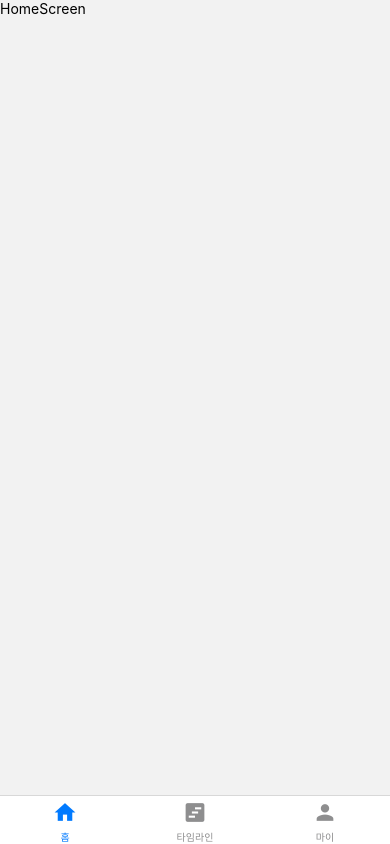
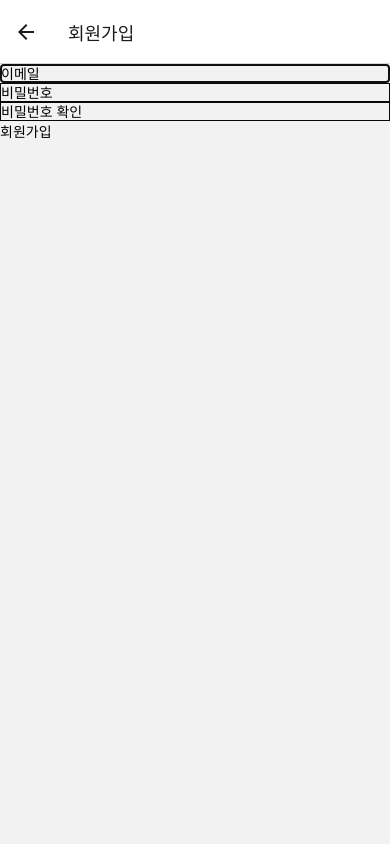
Before and after one commit to kot8585/todo-timer, a React Native app: screen /SignUpScreen in a window 390 px wide. Built offline with nearby package versions, Linux system fonts and the light colour scheme.

Commit message:
회원가입, 로그인 페이지 만듬

```diff
--- a/App.tsx
+++ b/App.tsx
@@ -1,13 +1,13 @@
+import {NavigationContainer} from '@react-navigation/native';
 import React from 'react';
 import {StatusBar} from 'react-native';
-import BottomTaps from './src/navigation/BottomTaps';
-import {NavigationContainer} from '@react-navigation/native';
+import RootStack from './src/navigation/RootStack';
 
 function App(): React.JSX.Element {
   return (
     <NavigationContainer>
       <StatusBar />
-      <BottomTaps />
+      <RootStack />
     </NavigationContainer>
   );
 }
--- /dev/null
+++ b/lib/auth.js
@@ -0,0 +1,17 @@
+import auth from '@react-native-firebase/auth';
+
+export function signIn({email, password}) {
+  return auth().signInWithEmailAndPassword(email, password);
+}
+
+export function signUp({email, password}) {
+  return auth().createUserWithEmailAndPassword(email, password);
+}
+
+export function subscribeAuth({email, password}) {
+  return auth().onAuthStateChanged(email, password);
+}
+
+export function signOut({email, password}) {
+  return auth().signOut(email, password);
+}
--- a/package.json
+++ b/package.json
@@ -11,6 +11,7 @@
   },
   "dependencies": {
     "@react-native-firebase/app": "^19.0.1",
+    "@react-native-firebase/auth": "^19.0.1",
     "@react-navigation/bottom-tabs": "^6.5.16",
     "@react-navigation/native": "^6.1.14",
     "@react-navigation/native-stack": "^6.9.22",
--- /dev/null
+++ b/src/components/UnderlineInput.jsx
@@ -0,0 +1,18 @@
+import React from 'react';
+import {TextInput, TextInputProps} from 'react-native';
+
+// interface UnderlineInputProps extends TextInputProps {
+//   ref: any;
+// }
+
+function UnderlineInput({...props}, ref) {
+  return (
+    <TextInput
+      {...props}
+      ref={ref}
+      style={{borderColor: '#080808', borderWidth: 1}}
+    />
+  );
+}
+
+export default React.forwardRef(UnderlineInput);
--- /dev/null
+++ b/src/navigation/RootStack.tsx
@@ -0,0 +1,29 @@
+import {createNativeStackNavigator} from '@react-navigation/native-stack';
+import React from 'react';
+import LogInScreen from '../screens/SignInScreen';
+import SignUpScreen from '../screens/SignUpScreen';
+import BottomTaps from './BottomTaps';
+
+const Stack = createNativeStackNavigator();
+
+export default function RootStack() {
+  return (
+    <Stack.Navigator>
+      <Stack.Screen
+        name="LogInScreen"
+        component={LogInScreen}
+        options={{title: '로그인'}}
+      />
+      <Stack.Screen
+        name="SignUpScreen"
+        component={SignUpScreen}
+        options={{title: '회원가입'}}
+      />
+      <Stack.Screen
+        name="BottomTaps"
+        component={BottomTaps}
+        options={{headerShown: false}}
+      />
+    </Stack.Navigator>
+  );
+}
--- /dev/null
+++ b/src/screens/SignInScreen.tsx
@@ -0,0 +1,50 @@
+import React, {useState} from 'react';
+import {Pressable, SafeAreaView, Text, View} from 'react-native';
+import UnderlineInput from '../components/UnderlineInput';
+
+export default function LogInScreen({navigation}: any) {
+  //파라미터로 navigation을 받아오는거랑 const navigation = useNavigation()을 쓰는거랑 뭐가 다르지
+
+  const [form, setForm] = useState({
+    email: '',
+    password: '',
+    confirmPassword: '',
+  });
+
+  const handleChangeText = (name: string, value: string) => {
+    setForm({...form, [name]: value});
+  };
+
+  const handleSubmit = () => {
+    console.log('회원가입 form 출력', form);
+  };
+
+  return (
+    <SafeAreaView>
+      <UnderlineInput
+        placeholder="이메일"
+        value={form.email}
+        onChangeText={(text: string) => handleChangeText('email', text)}
+      />
+      <UnderlineInput
+        placeholder="비밀번호"
+        value={form.password}
+        onChangeText={(text: string) => handleChangeText('password', text)}
+      />
+      <Pressable onPress={handleSubmit}>
+        <Text>로그인</Text>
+      </Pressable>
+      <View style={{flexDirection: 'row'}}>
+        <Pressable onPress={() => navigation.navigate('SignUpScreen')}>
+          <Text>회원가입</Text>
+        </Pressable>
+        <Pressable>
+          <Text>비밀번호 찾기</Text>
+        </Pressable>
+      </View>
+      <Pressable>
+        <Text>게스트로 시작하기</Text>
+      </Pressable>
+    </SafeAreaView>
+  );
+}
--- /dev/null
+++ b/src/screens/SignUpScreen.tsx
@@ -0,0 +1,142 @@
+import React, {useRef, useState} from 'react';
+import {Text, Pressable, TextInput, Keyboard, Alert} from 'react-native';
+import UnderlineInput from '../components/UnderlineInput';
+import {SafeAreaView} from 'react-native-safe-area-context';
+import {signUp} from '../../lib/auth';
+
+export default function SignUpScreen() {
+  const [form, setForm] = useState({
+    email: '',
+    password: '',
+    confirmPassword: '',
+  });
+
+  const [validateMsg, setValidateMsg] = useState({
+    //이거 undefined를 넣어돋 되나?
+    emailMsg: undefined,
+    passwordMsg: undefined,
+    confirmPasswordMsg: undefined,
+  });
+  // const [loading, setLoading] = useState(false);
+
+  const emailRef = useRef<TextInput>();
+  const passwordRef = useRef<TextInput>();
+  const confirmPasswordRef = useRef<TextInput>();
+
+  const handleChangeText = (name: string, value: string) => {
+    setForm({...form, [name]: value});
+  };
+
+  const handleSubmit = async () => {
+    // 이메일이 비어있는지 확인
+    // 이메일 타입인지 확인
+    // 아니라면 에러메세지 보여주기
+    // 비밀번호가 8자리가 넘는지 확인
+    // 아니라면 비밀번호에 에러메세지 보여주기
+    // 비밀번호가 일치하는지 확인
+    // 아니라면 비밀번호확인에 에러메세지 보여주기
+    Keyboard.dismiss();
+    const {email, password, confirmPassword} = form;
+    const info = {email, password};
+
+    console.log('errorMsg', validateMsg);
+    if (email.trim().length < 5) {
+      setValidateMsg({
+        ...validateMsg,
+        emailMsg: '올바른 이메일 형식이 아닙니다',
+      });
+      if (emailRef.current) {
+        emailRef.current.focus();
+      }
+      return;
+    }
+
+    if (password.trim().length < 8) {
+      console.log('비번 에러');
+      setValidateMsg({
+        ...validateMsg,
+        [password]: '비밀번호는 8자 이상이여야 합니다.',
+      });
+      if (passwordRef.current) {
+        passwordRef.current.focus();
+      }
+      return;
+    }
+
+    if (password !== confirmPassword) {
+      console.log('비번확인 에러');
+      setValidateMsg({
+        ...validateMsg,
+        [confirmPassword]: '비밀번호가 일치하지 않습니다.',
+      });
+      if (confirmPasswordRef.current) {
+        confirmPasswordRef.current.focus();
+      }
+      return;
+    }
+
+    // setLoading(true);
+    // try {
+    //   const {user} = await signUp(info);
+    //   console.log(user);
+    // } catch (e) {
+    //   Alert.alert('실패');
+    //   console.log(e);
+    // } finally {
+    //   // setLoading(false);
+    // }
+  };
+
+  return (
+    <SafeAreaView>
+      <UnderlineInput
+        placeholder="이메일"
+        value={form.email}
+        onChangeText={(text: string) => handleChangeText('email', text)}
+        onSubmitEditing={() => {
+          console.log('이메일 호출', passwordRef);
+          if (passwordRef.current) {
+            passwordRef.current.focus();
+          }
+        }}
+        ref={emailRef}
+        autoFocus
+        autoCapitalize="none"
+        autoCorrect={false}
+        autoComplete="email"
+        keyboardType="email-address"
+      />
+      {/* 이게 왜 에러나지? */}
+      {validateMsg.emailMsg && <Text>{validateMsg.emailMsg}</Text>}
+      <UnderlineInput
+        placeholder="비밀번호"
+        value={form.password}
+        onChangeText={(text: string) => handleChangeText('password', text)}
+        onSubmitEditing={() => {
+          console.log('비밀번호 호출', confirmPasswordRef);
+          if (confirmPasswordRef.current) {
+            confirmPasswordRef.current.focus();
+          }
+        }}
+        ref={passwordRef}
+        // secureTextEntry
+      />
+      {validateMsg.passwordMsg && <Text>{validateMsg.passwordMsg}</Text>}
+      <UnderlineInput
+        placeholder="비밀번호 확인"
+        value={form.confirmPassword}
+        onChangeText={(text: string) =>
+          handleChangeText('confirmPassword', text)
+        }
+        ref={confirmPasswordRef}
+        // secureTextEntry
+      />
+      {validateMsg.confirmPasswordMsg && (
+        <Text>{validateMsg.confirmPasswordMsg}</Text>
+      )}
+      <Pressable onPress={handleSubmit}>
+        <Text>회원가입</Text>
+      </Pressable>
+    </SafeAreaView>
+  );
+}
```
Also changed, not shown: 3 other files (tests, documents, lock files or other folders).
